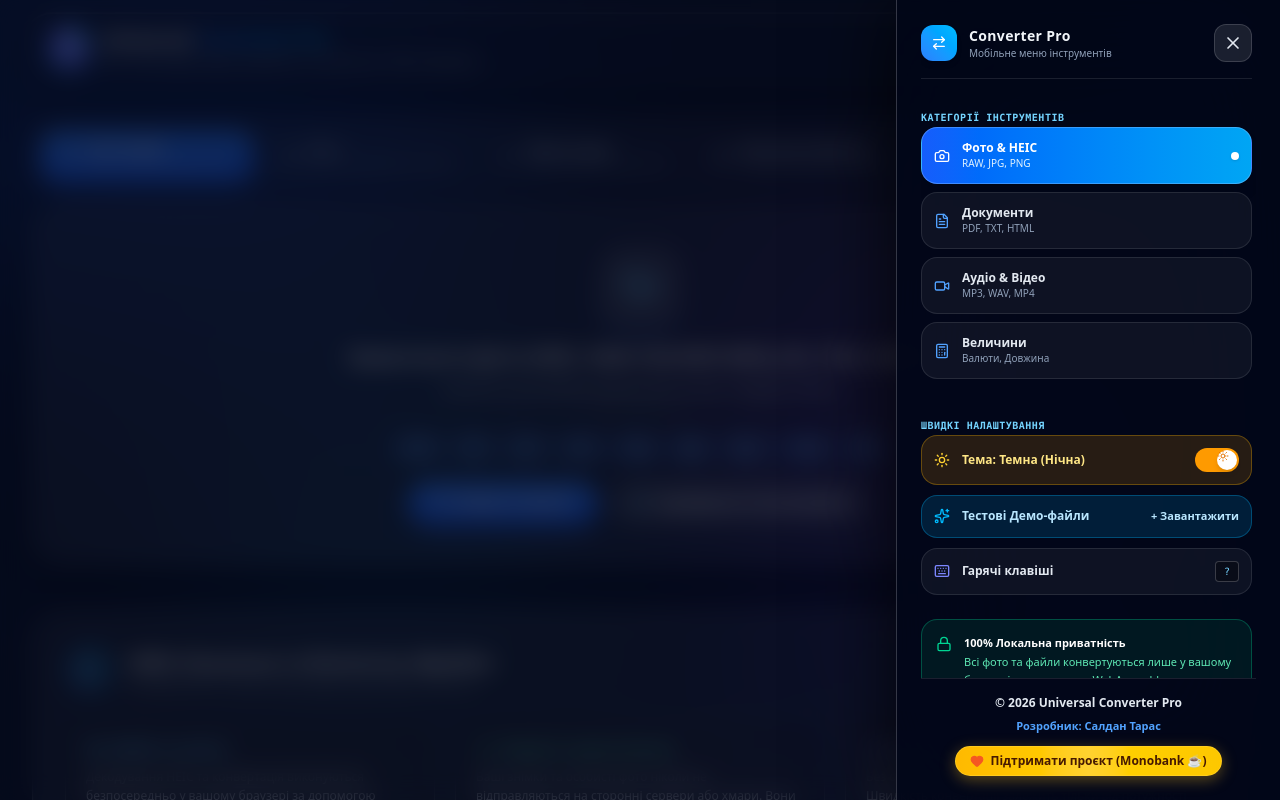
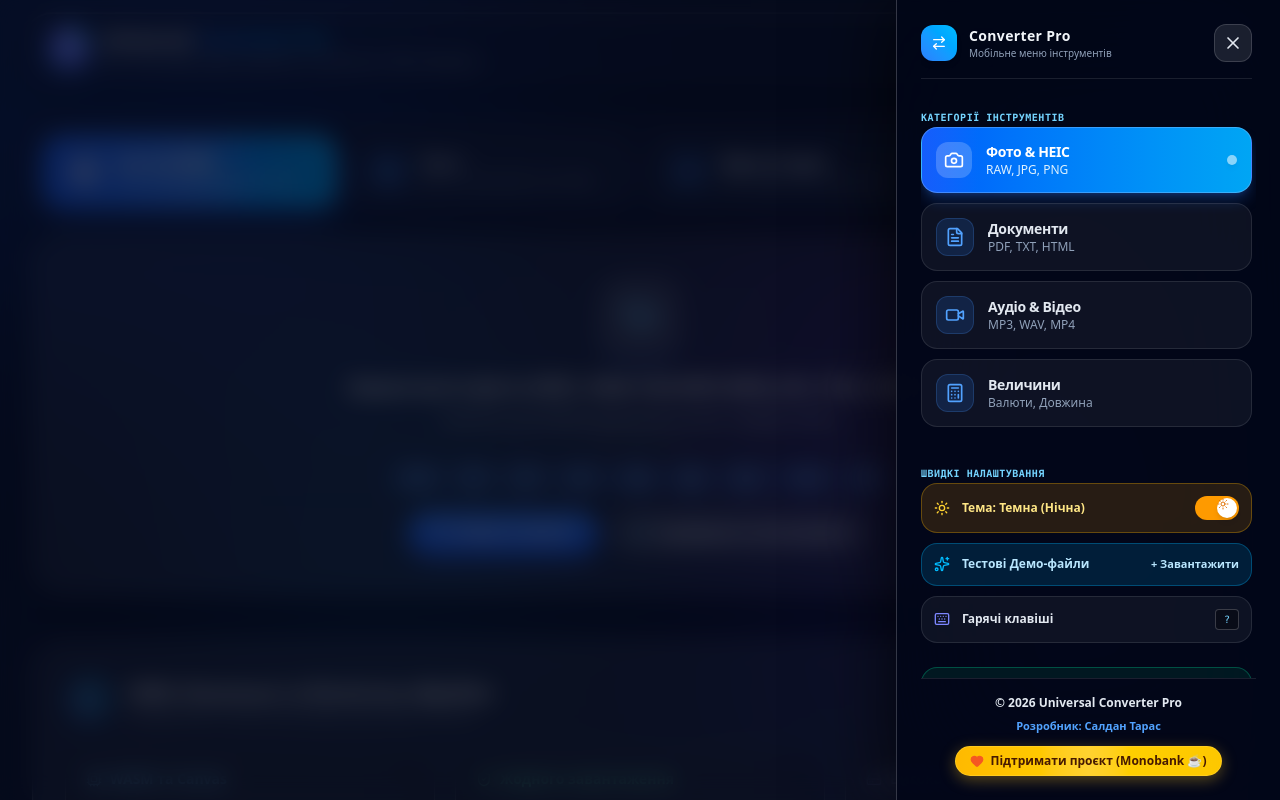
Before and after one commit to PestSolutionsLviv/Image-Converter-Pro, a React (Vite) app: page / in a window 1280 px wide. Both pictures are taken after a click on the button "Меню". Shown: the top 800 px of the page. Built offline with nearby package versions, Linux system fonts and the light colour scheme.

Commit message:
Redesign menu navigation tabs with larger text, high-contrast font weights, and glossy icon badges

```diff
--- a/src/components/DropZone.tsx
+++ b/src/components/DropZone.tsx
@@ -80,10 +80,10 @@
     <div className="space-y-4">
       {/* Categories Selector Navigation Bar */}
       <div
-        className={`grid grid-cols-2 sm:flex sm:flex-wrap items-center justify-center sm:justify-start gap-2 p-2 rounded-[24px] border backdrop-blur-2xl transition-colors duration-300 ${
+        className={`grid grid-cols-2 lg:grid-cols-4 items-stretch gap-2.5 sm:gap-3 p-2.5 sm:p-3 rounded-[28px] border backdrop-blur-3xl transition-all duration-300 ${
           isDarkTheme
-            ? 'bg-white/[0.05] border-white/15 shadow-[inset_0_1px_1px_rgba(255,255,255,0.2)]'
-            : 'bg-white/80 border-slate-200/90 shadow-sm'
+            ? 'bg-slate-900/70 border-white/15 shadow-[0_20px_50px_rgba(0,0,0,0.5),inset_0_1px_1px_rgba(255,255,255,0.2)]'
+            : 'bg-white/90 border-slate-200 shadow-md shadow-slate-200/50'
         }`}
       >
         {CATEGORY_TABS.map((tab) => {
@@ -94,31 +94,35 @@
               key={tab.id}
               type="button"
               onClick={() => onTabChange(tab.id)}
-              className={`flex items-center gap-2 sm:gap-2.5 px-3 sm:px-5 py-2.5 rounded-[18px] text-xs font-bold transition-all active:scale-95 w-full sm:w-auto ${
+              className={`relative flex items-center gap-3 px-3.5 sm:px-5 py-3 sm:py-3.5 rounded-[20px] text-left transition-all duration-300 active:scale-95 group ${
                 isActive
-                  ? 'bg-gradient-to-b from-blue-500 to-blue-600 text-white border border-blue-300/40 shadow-[0_8px_20px_rgba(37,99,235,0.4),inset_0_1px_1px_rgba(255,255,255,0.3)]'
+                  ? 'bg-gradient-to-r from-blue-600 via-blue-500 to-sky-500 text-white border border-blue-300/50 shadow-[0_10px_28px_rgba(37,99,235,0.45),inset_0_1px_1px_rgba(255,255,255,0.5)] scale-[1.02]'
                   : isDarkTheme
-                  ? 'text-slate-300 hover:text-white hover:bg-white/10 border border-transparent'
-                  : 'text-slate-700 hover:text-slate-900 hover:bg-slate-100 border border-transparent'
+                  ? 'bg-white/[0.04] text-slate-200 hover:text-white hover:bg-white/[0.09] border border-white/10 hover:border-white/20'
+                  : 'bg-slate-100/80 text-slate-800 hover:text-slate-950 hover:bg-slate-200/90 border border-slate-200/80'
               }`}
             >
-              <Icon
-                className={`w-4 h-4 flex-shrink-0 ${
+              <div
+                className={`p-2 sm:p-2.5 rounded-xl flex-shrink-0 transition-transform duration-300 group-hover:scale-110 ${
                   isActive
-                    ? 'text-sky-100'
+                    ? 'bg-white/20 text-white shadow-inner'
                     : isDarkTheme
-                    ? 'text-slate-400'
-                    : 'text-slate-500'
+                    ? 'bg-blue-500/15 text-blue-400 border border-blue-400/20'
+                    : 'bg-blue-100 text-blue-600 border border-blue-200'
                 }`}
-              />
-              <div className="text-left min-w-0 flex-1">
-                <div className="leading-tight truncate">{tab.label}</div>
+              >
+                <Icon className="w-5 h-5 sm:w-5 sm:h-5" />
+              </div>
+              <div className="min-w-0 flex-1">
+                <div className="text-sm sm:text-base font-extrabold tracking-tight leading-tight truncate">
+                  {tab.label}
+                </div>
                 <div
-                  className={`text-[10px] font-normal truncate ${
+                  className={`text-xs font-medium truncate mt-0.5 ${
                     isActive
                       ? 'text-sky-100/90'
                       : isDarkTheme
-                      ? 'text-slate-400/80'
+                      ? 'text-slate-400/90'
                       : 'text-slate-500'
                   }`}
                 >
@@ -129,6 +133,7 @@
           );
         })}
       </div>
+
 
       {/* Drop Zone Box (Only for file-based categories) */}
       {activeTab !== 'units' && (
--- a/src/components/Header.tsx
+++ b/src/components/Header.tsx
@@ -171,7 +171,7 @@
                       Категорії інструментів
                     </span>
 
-                    <div className="grid grid-cols-1 gap-2">
+                    <div className="grid grid-cols-1 gap-2.5">
                       {CATEGORIES.map((cat) => {
                         const Icon = cat.icon;
                         const isActive = activeTab === cat.id;
@@ -184,28 +184,39 @@
                               onTabChange(cat.id);
                               setIsMenuOpen(false);
                             }}
-                            className={`flex items-center justify-between p-3 rounded-2xl border text-left transition-all active:scale-95 ${
+                            className={`flex items-center justify-between p-3.5 rounded-2xl border text-left transition-all active:scale-95 ${
                               isActive
-                                ? 'bg-gradient-to-r from-blue-600 to-sky-500 text-white border-blue-300/40 shadow-lg'
+                                ? 'bg-gradient-to-r from-blue-600 to-sky-500 text-white border-blue-300/40 shadow-lg shadow-blue-500/25'
                                 : isDarkTheme
                                 ? 'bg-white/5 hover:bg-white/10 border-white/10 text-slate-200'
                                 : 'bg-slate-100 hover:bg-slate-200 border-slate-200 text-slate-800'
                             }`}
                           >
-                            <div className="flex items-center gap-3">
-                              <Icon className={`w-4 h-4 ${isActive ? 'text-white' : 'text-blue-400'}`} />
-                              <div>
-                                <div className="text-xs font-bold">{cat.label}</div>
-                                <div className={`text-[10px] ${isActive ? 'text-sky-100' : 'text-slate-400'}`}>
+                            <div className="flex items-center gap-3.5 min-w-0">
+                              <div
+                                className={`p-2 rounded-xl flex-shrink-0 ${
+                                  isActive
+                                    ? 'bg-white/20 text-white'
+                                    : isDarkTheme
+                                    ? 'bg-blue-500/15 text-blue-400 border border-blue-400/20'
+                                    : 'bg-blue-100 text-blue-600 border border-blue-200'
+                                }`}
+                              >
+                                <Icon className="w-5 h-5" />
+                              </div>
+                              <div className="min-w-0">
+                                <div className="text-sm font-extrabold tracking-tight">{cat.label}</div>
+                                <div className={`text-xs truncate ${isActive ? 'text-sky-100' : 'text-slate-400'}`}>
                                   {cat.tag}
                                 </div>
                               </div>
                             </div>
-                            {isActive && <div className="w-2 h-2 rounded-full bg-white shadow-sm" />}
+                            {isActive && <div className="w-2.5 h-2.5 rounded-full bg-white shadow-md animate-pulse shrink-0 ml-2" />}
                           </button>
                         );
                       })}
                     </div>
+
                   </div>
                 )}
 
```
